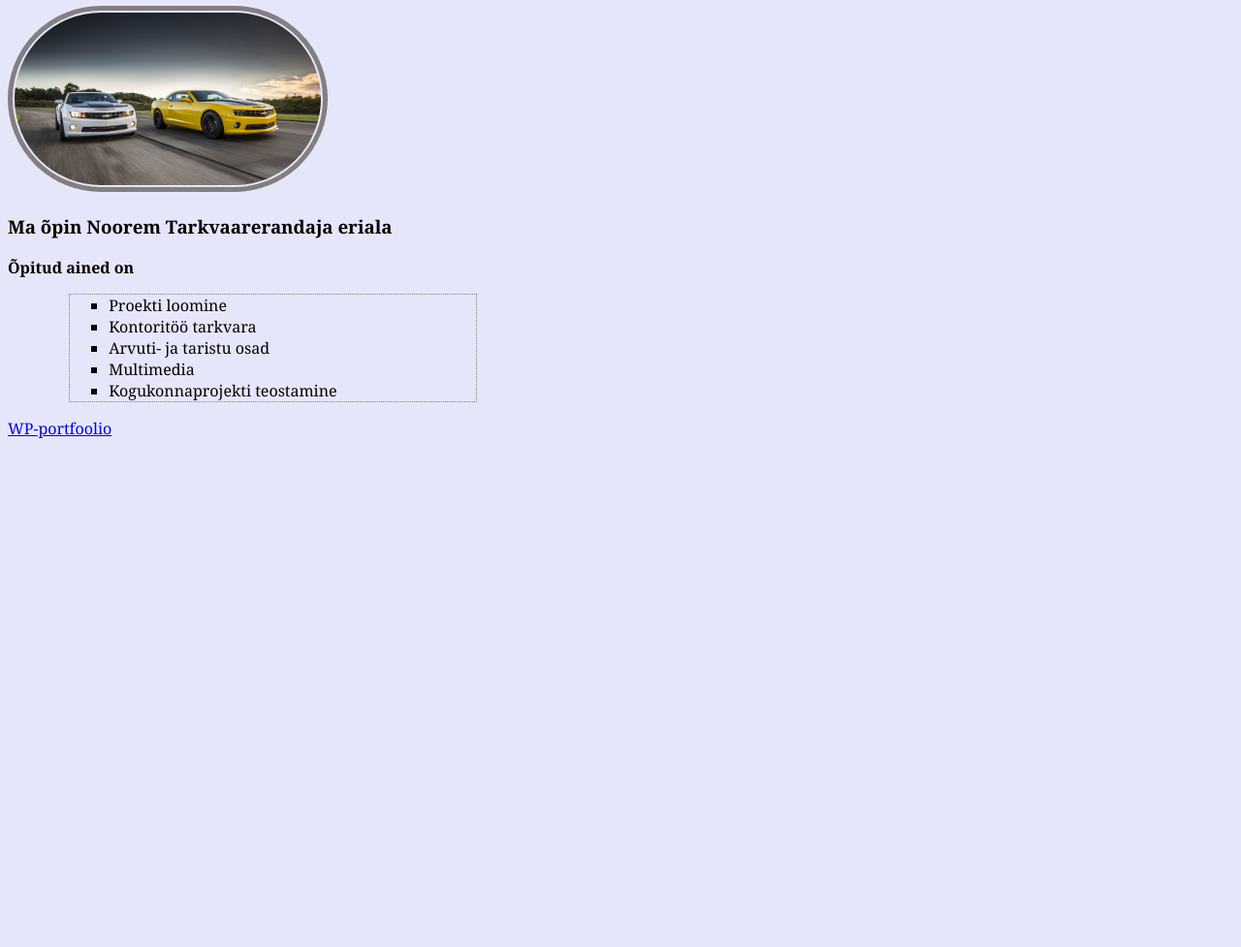
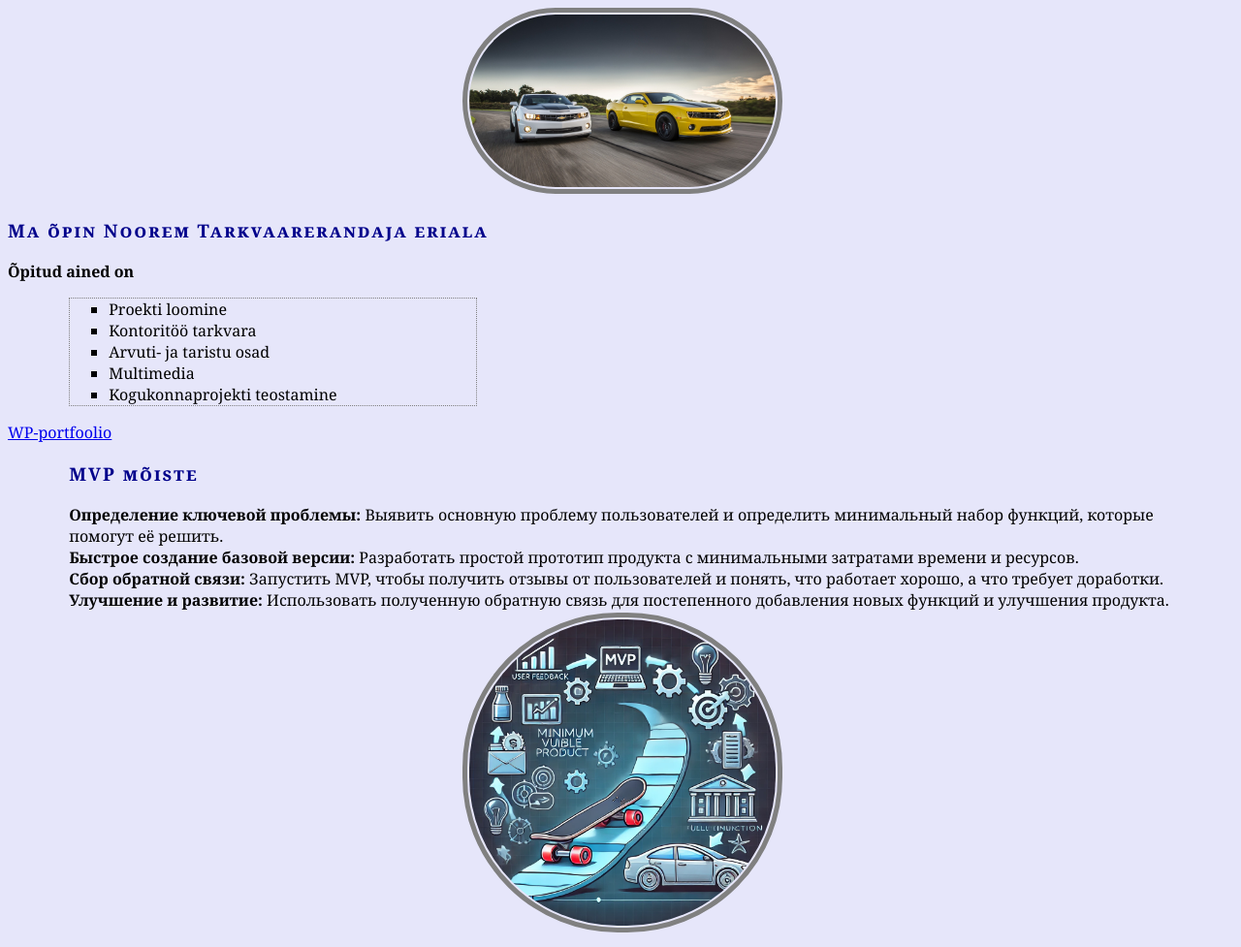
Before and after one commit to q1zeka1q/evgeniyvasiliev, a plain HTML site: page index.html in a window 1280 px wide. Shown: the part 80-1057 px from the top of the page at 97% size. Before the commit the page ends 800 px from the top, so only its background shows below. Drawn offline with Linux system fonts and the light colour scheme.

Commit message:
Vebi loomine

```diff
--- a/index.html
+++ b/index.html
@@ -9,7 +9,7 @@
 <body>
 <h1>Õpilase Git koduleht</h1>
 <!--pilt-->
-<img src="36778.jpg" alt="minu pilt">
+<div id="pilt1"><img src="36778.jpg" alt="minu pilt"></div>
 <h3>Ma õpin Noorem Tarkvaarerandaja eriala</h3>
 <strong>Õpitud ained on</strong>
 <ul>
@@ -21,5 +21,14 @@
 </ul>
 <!--link poefooliosse-->
 <a href="https://evgeniyvasiliev24.thkit.ee/wp/" target="_blank">WP-portfoolio</a>
+
+<div id="issue1">
+<h3>MVP mõiste</h3>
+    <div><b> Определение ключевой проблемы:</b> Выявить основную проблему пользователей и определить минимальный набор функций, которые помогут её решить.</div>
+        <div> <b>Быстрое создание базовой версии:</b> Разработать простой прототип продукта с минимальными затратами времени и ресурсов.</div>
+            <div><b>Сбор обратной связи:</b> Запустить MVP, чтобы получить отзывы от пользователей и понять, что работает хорошо, а что требует доработки.</div>
+                <div><b>Улучшение и развитие:</b> Использовать полученную обратную связь для постепенного добавления новых функций и улучшения продукта.</div>
+</div>
+<div id="pilt"><img src="430935ee-3192-43a2-be88-d5a215d2b1f1.webp"/></div>
 </body>
 </html>
--- a/minuSTYLE.css
+++ b/minuSTYLE.css
@@ -3,14 +3,13 @@ img{
     border-radius: 160px;
     width: 25%;
     padding: 2px;
+    text-align: center
 }
-
 h1{
     font-family:Georgia, Times, serif ;
     letter-spacing: 2px;
     font-variant: small-caps;
     color: darkblue;
-    text-align: center;
 }
 body{
     font-family:Georgia, Times, serif ;
@@ -23,3 +22,27 @@ ul{
     border: 1px dotted grey;
     width: 30%;
 }
+#issue1{
+    list-style-type: square;
+    margin-left: 5%;
+    width: 90%;
+}
+
+h3{
+    font-family:Georgia, Times, serif ;
+    letter-spacing: 2px;
+    font-variant: small-caps;
+    color: darkblue;
+}
+#pilt{
+    border-radius: 160px;
+    width: 100%;
+    padding: 2px;
+    text-align: center
+}
+ #pilt1{
+     border-radius: 160px;
+     width: 100%;
+     padding: 2px;
+     text-align: center
+ }
```
Also changed, not shown: 430935ee-3192-43a2-be88-d5a215d2b1f1.webp (added).
